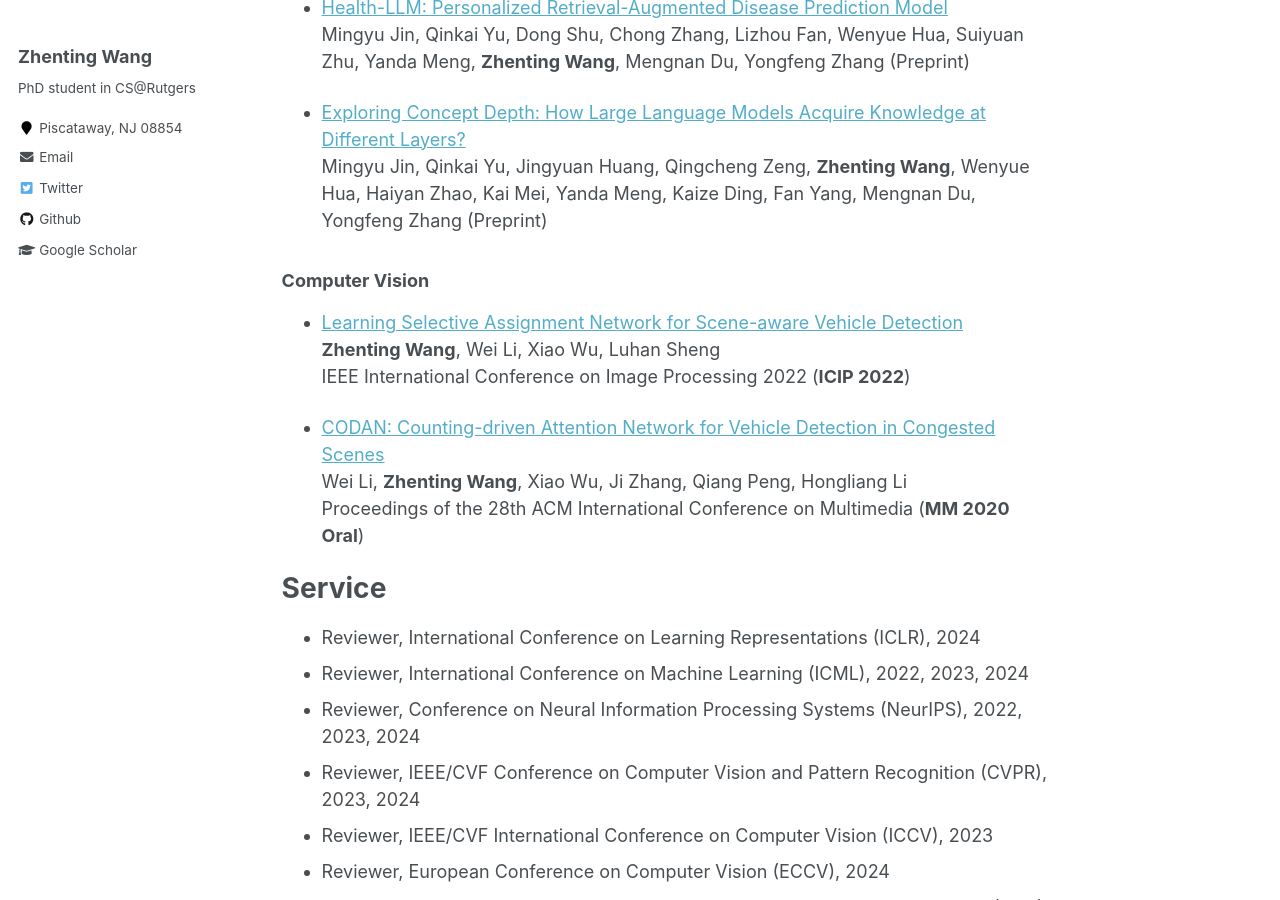
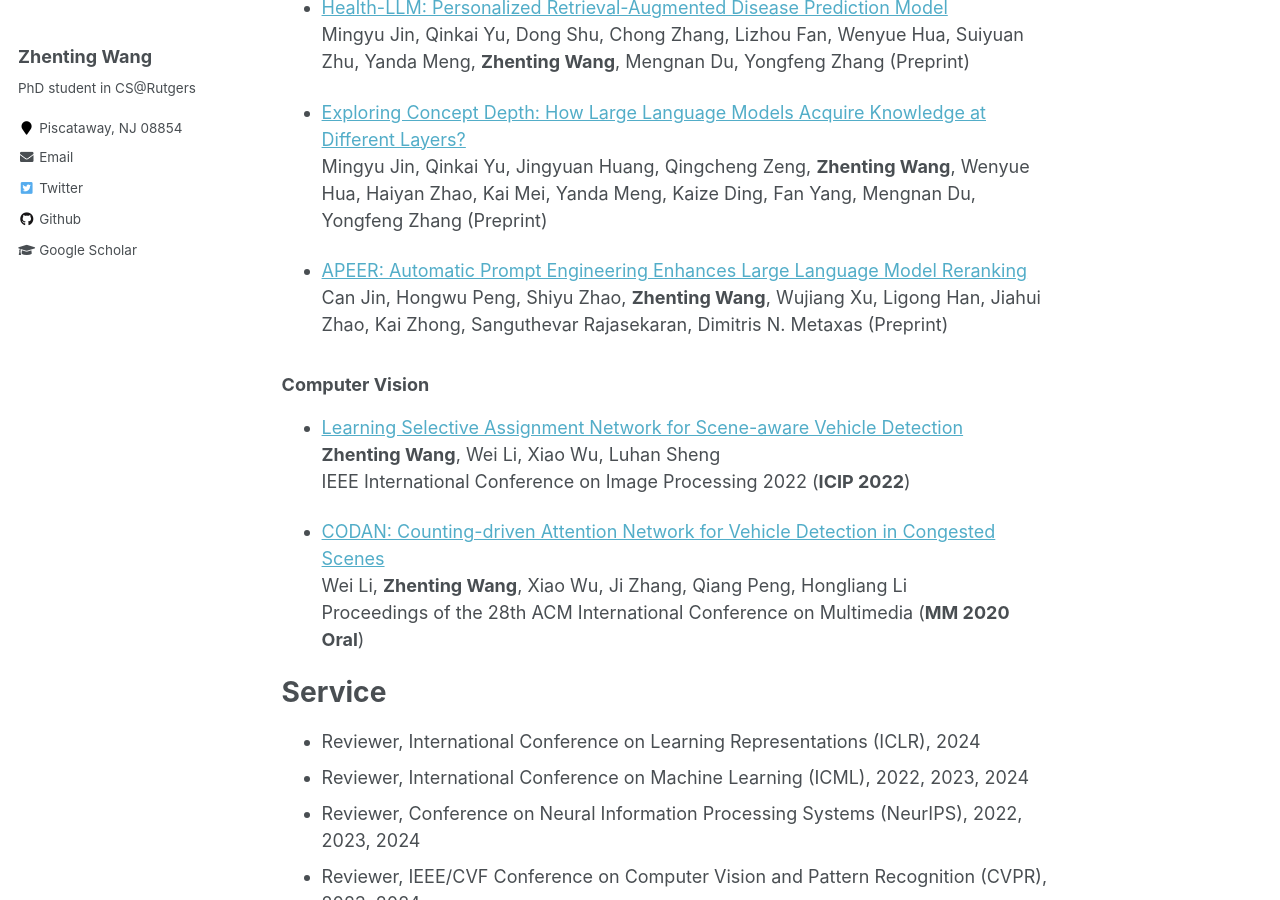
Before and after one commit to ZhentingWang/zhentingwang.github.io, a Jekyll site: the page built from _pages/about.md, in a window 1280 px wide and 900 px high, scrolled down 3621 px. Built offline with Jekyll 4.4.1, drawn with Linux system fonts in a browser that asks for light colours.

Commit message:
Update about.md

```diff
--- a/_pages/about.md
+++ b/_pages/about.md
@@ -116,6 +116,8 @@ Mingyu Jin, Qinkai Yu, Dong Shu, Chong Zhang, Lizhou Fan, Wenyue Hua, Suiyuan Zh
 * [Exploring Concept Depth: How Large Language Models Acquire Knowledge at Different Layers?](https://arxiv.org/pdf/2404.07066.pdf)
 Mingyu Jin, Qinkai Yu, Jingyuan Huang, Qingcheng Zeng, **Zhenting Wang**, Wenyue Hua, Haiyan Zhao, Kai Mei, Yanda Meng, Kaize Ding, Fan Yang, Mengnan Du, Yongfeng Zhang (Preprint)
 
+* [APEER: Automatic Prompt Engineering Enhances Large Language Model Reranking](https://arxiv.org/pdf/2406.14449)
+Can Jin, Hongwu Peng, Shiyu Zhao, **Zhenting Wang**, Wujiang Xu, Ligong Han, Jiahui Zhao, Kai Zhong, Sanguthevar Rajasekaran, Dimitris N. Metaxas (Preprint)
 
 ### Computer Vision
 
```
